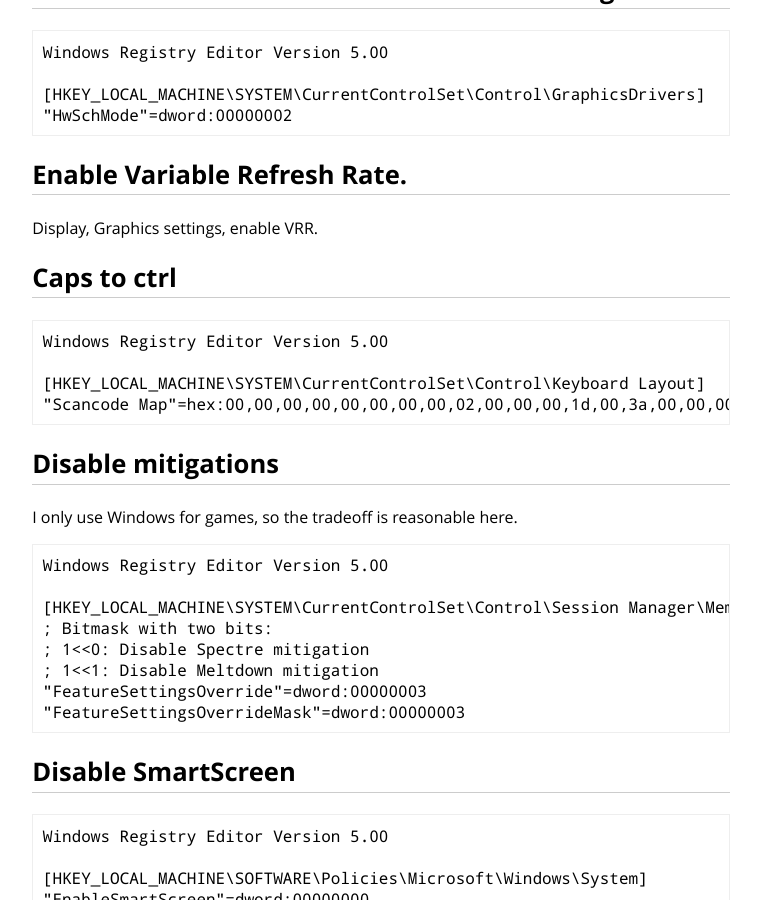
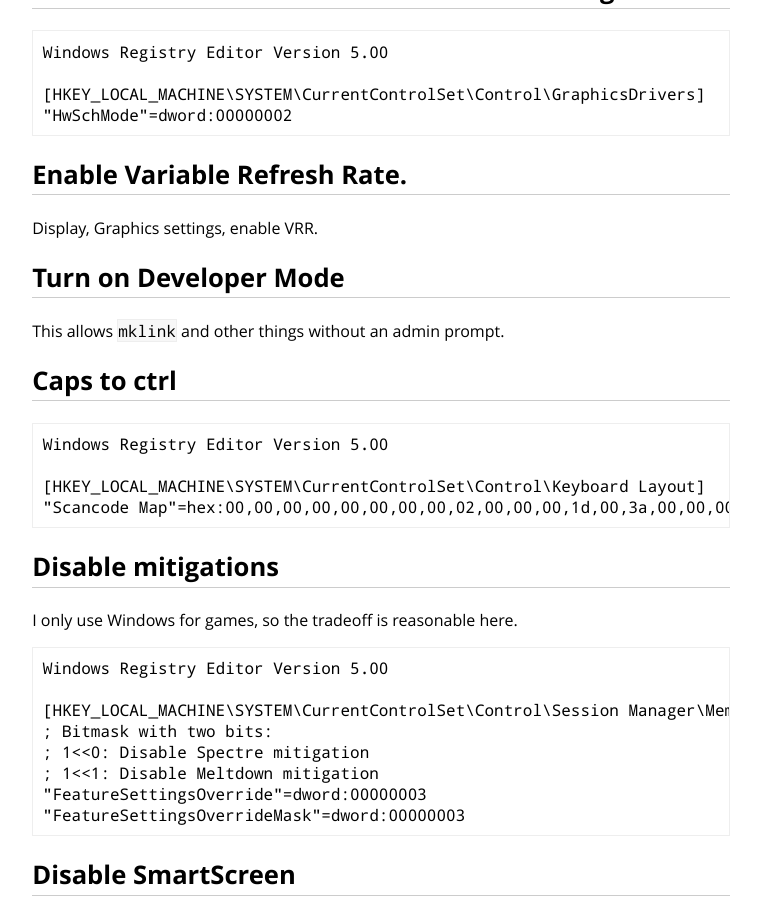
Before and after one commit to cdown/chrisdown.name, a Jekyll site: the page built from windows.md, in a window 1280 px wide and 900 px high, scrolled down 962 px. Shown: the whole window, without its empty margins (259-1020 px from the left). Built offline with Jekyll 4.4.1, drawn with Linux system fonts in a browser that asks for light colours.

Commit message:
windows: mention Developer Mode

```diff
--- a/windows.md
+++ b/windows.md
@@ -50,6 +50,10 @@ for games, but sadly Windows updates bring back the executable, so eh...
 ## Enable Variable Refresh Rate.
 
 Display, Graphics settings, enable VRR.
+
+## Turn on Developer Mode
+
+This allows `mklink` and other things without an admin prompt.
 
 ## Caps to ctrl
 
```
